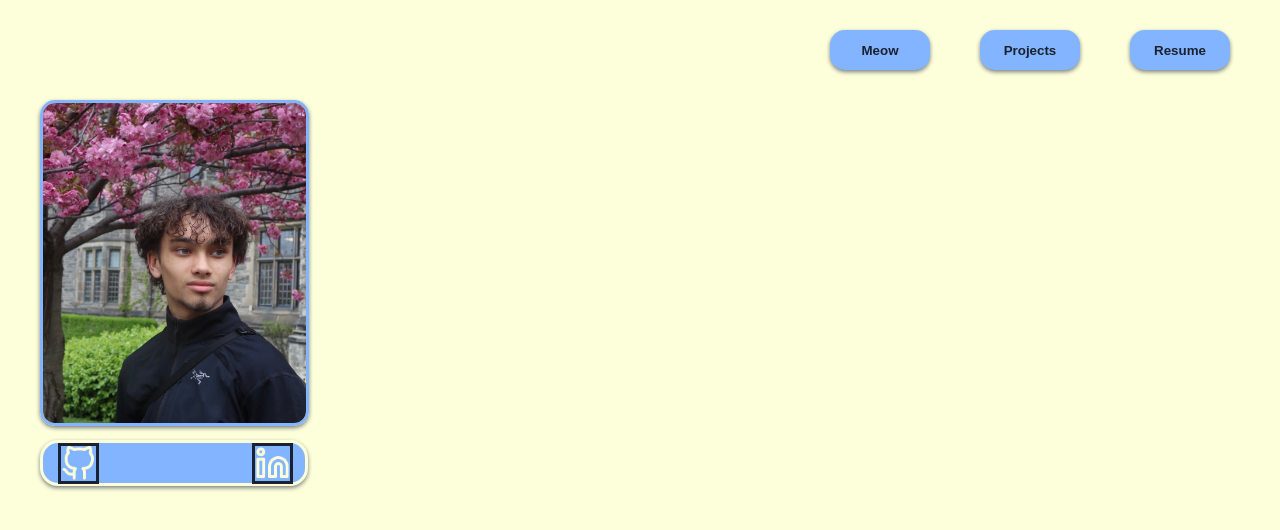
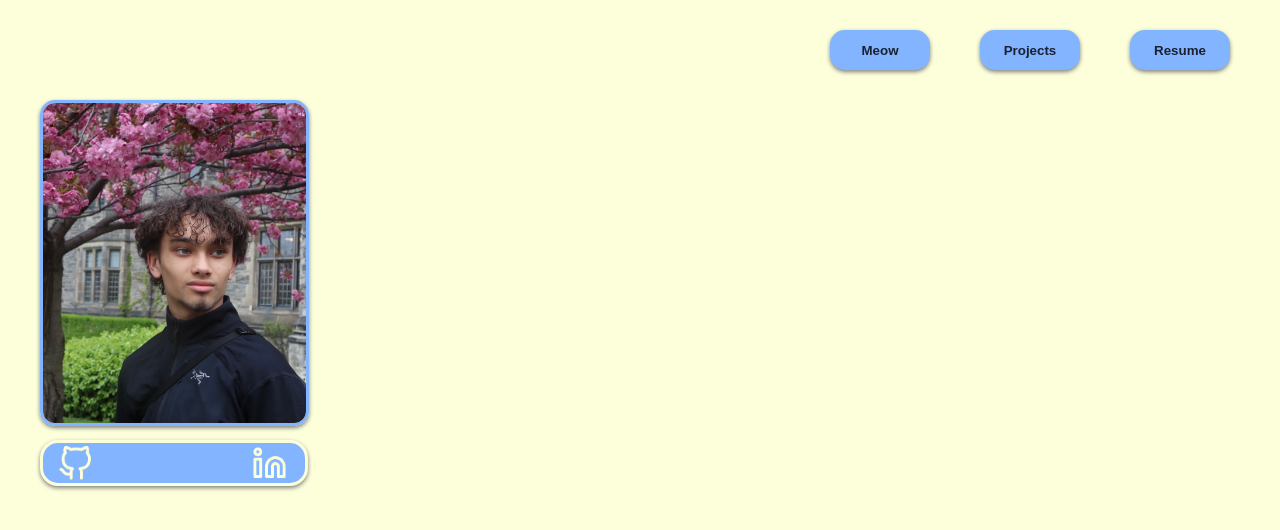
Before and after one commit to EwanBelshaw/ewanbelshaw.dev, a plain HTML site: page index.html in a window 1280 px wide. Drawn offline with Linux system fonts and the light colour scheme.

Commit message:
Finalized box design

```diff
--- a/main.css
+++ b/main.css
@@ -60,27 +60,22 @@ border-color:#83B4FF;
     height: 40px;
     width: 262px;
     border-style: solid;
-    text-align: center;
 }
 
 #linkedin{
-
+    top: 446px;
     left: 252px;
-    border-style: solid;
     position: fixed;
-    border-color:#1A2130;
     width: 35px;
     height: 35px;
 
 }
 
 #github{
-
+    top: 446px;
     left: 58px;
     width: 35px;
     height: 35px;
     position: fixed;
-    border-style: solid;
-    border-color:#1A2130;
 
 }
```
